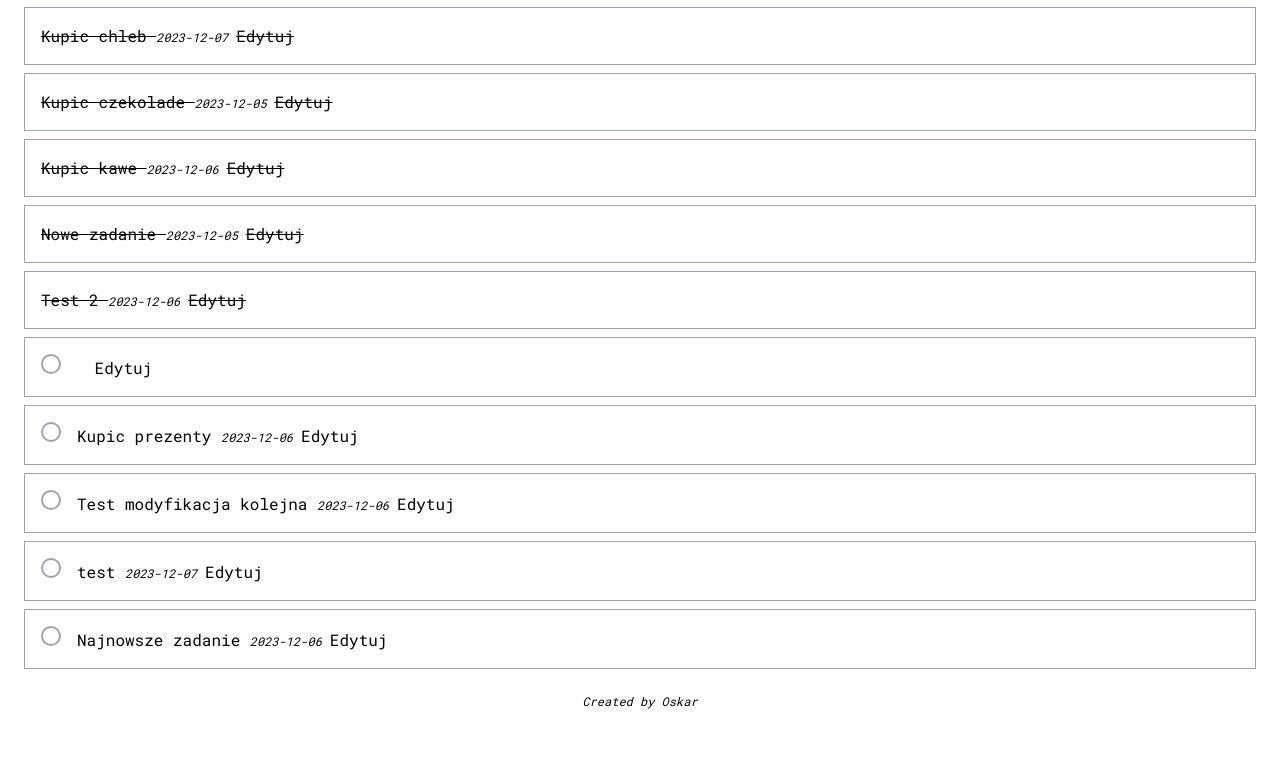
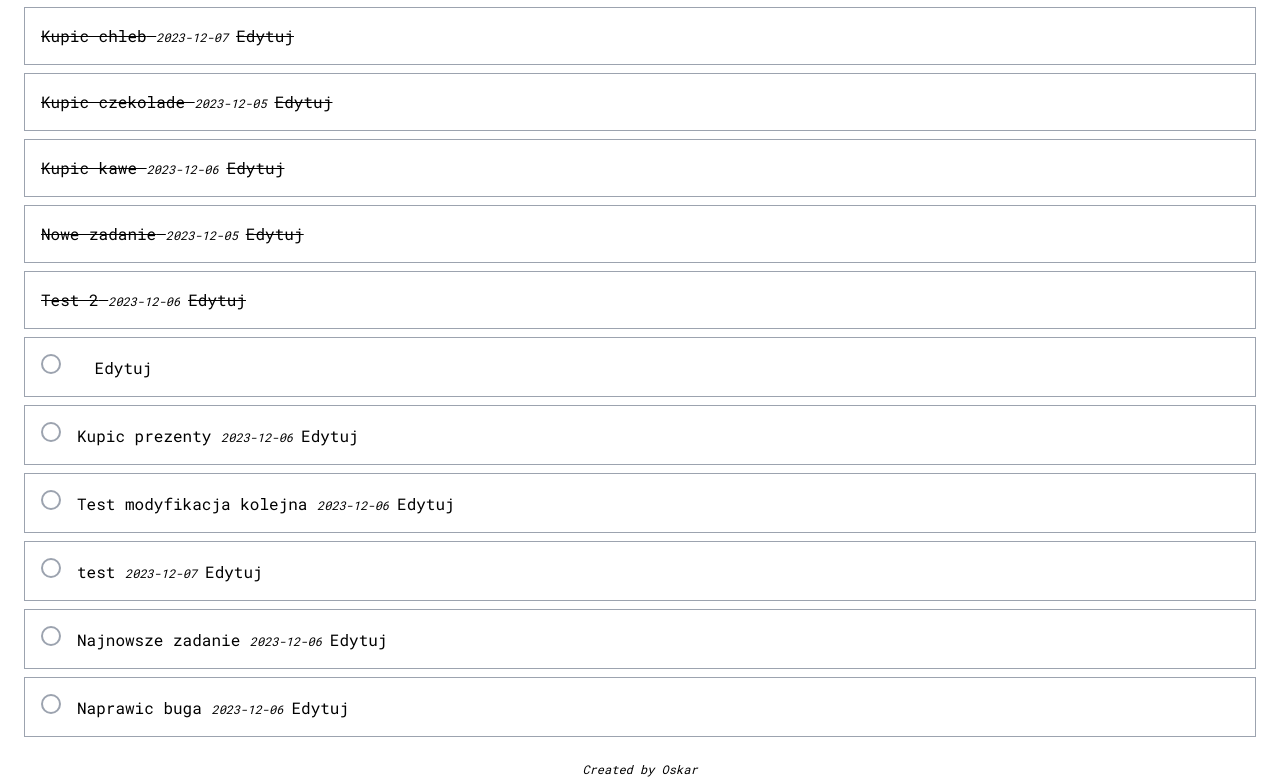
Before and after one commit to ewkaw/next, a Next.js app: page /tasks in a window 1280 px wide. Shown: the part 415-1192 px from the top of the page. Before the commit the page ends 1124 px from the top, so only its background shows below. Built offline with nearby package versions, Linux system fonts and the light colour scheme; data requests are answered from the project's data file.

Commit message:
sorting tasks

```diff
--- a/app/tasks/(list)/TaskList.jsx
+++ b/app/tasks/(list)/TaskList.jsx
@@ -5,7 +5,7 @@ import { sleep } from "@/app/utils/sleep";
 const listTasks = async (query) => {
     await sleep(3000, null);
 
-    return fetch(`http://localhost:3003/tasks?q=${query || ''}`)
+    return fetch(`http://localhost:3003/tasks?q=${query || ''}&_sort=completed,dueDate&_order=asc,asc`)
         .then(res => res.json())
 };
 
--- a/app/tasks/new/createTaskAction.js
+++ b/app/tasks/new/createTaskAction.js
@@ -54,6 +54,7 @@ export const createTaskAction = async (prevState, formData) => {
     await createTask({
         title,
         dueDate,
+        completed: false,
     });
 
     // przekieruj na strone /tasks
--- a/db.json
+++ b/db.json
@@ -45,27 +45,38 @@
     {
       "title": "",
       "dueDate": "",
-      "id": 8
+      "id": 8,
+      "completed": false
     },
     {
       "title": "Kupic prezenty",
       "dueDate": "2023-12-06",
-      "id": 9
+      "id": 9,
+      "completed": false
     },
     {
       "title": "Test modyfikacja kolejna",
       "dueDate": "2023-12-06",
-      "id": 10
+      "id": 10,
+      "completed": false
     },
     {
       "title": "test",
       "dueDate": "2023-12-07",
-      "id": 11
+      "id": 11,
+      "completed": false
     },
     {
       "title": "Najnowsze zadanie",
       "dueDate": "2023-12-06",
-      "id": 12
+      "id": 12,
+      "completed": false
+    },
+    {
+      "title": "Naprawic buga",
+      "dueDate": "2023-12-06",
+      "completed": false,
+      "id": 13
     }
   ]
 }
```
